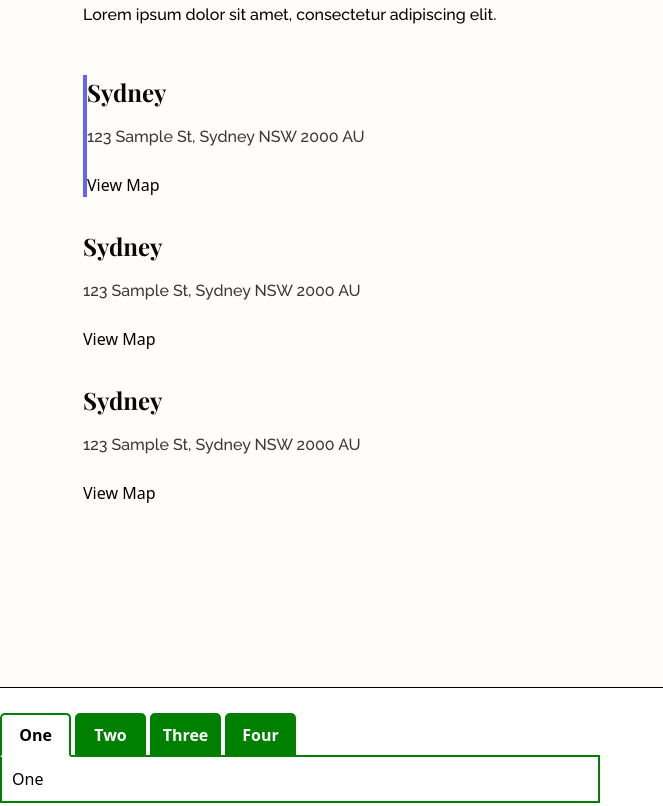
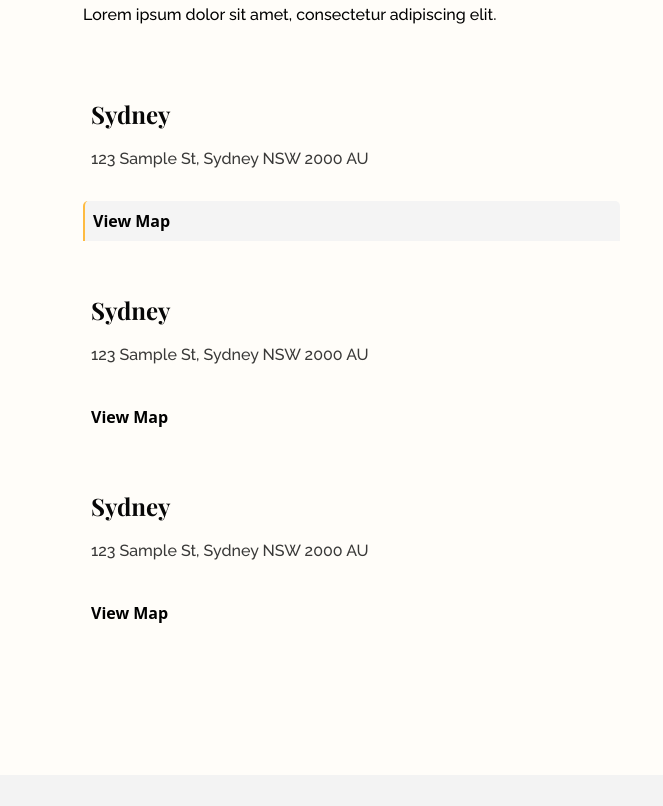
Before and after one commit to atiqurrahman52/food-delivery-html, a website: page pages/about.html in a window 1280 px wide. Shown: the part 2518-3324 px from the top of the page, without its empty margins (0-663 px from the left). Drawn offline with nearby package versions, Linux system fonts and the light colour scheme; files that its build step writes are made by us from their sources; grey boxes are pictures that could not be loaded; a web font is replaced by a local one.

Commit message:
outlet tab section done

```diff
--- a/assets/js/common.js
+++ b/assets/js/common.js
@@ -135,10 +135,10 @@ $(document).ready(function() {
 
   //alert('here');
 
-$('.tabs a').click(function(){
+$('.outlets a').click(function(){
 
-   $('.panel').hide();
-   $('.tabs a.active').removeClass('active');
+   $('.outlet').hide();
+   $('.outlets a.active').removeClass('active');
    $(this).addClass('active');
 
    var panel = $(this).attr('href');
@@ -148,6 +148,6 @@ $('.tabs a').click(function(){
 
 });  // end click
 
-   $('.tabs li:first a').click();
+   $('.outlets li:first a').click();
 
 }); // end ready
--- a/main.css
+++ b/main.css
@@ -147,69 +147,33 @@
 }
 
 
-/* practice start  */
-.tabbedPanels { width: 600px;
-  margin-top: 25px;
-}
-
-.panelContainer {
-clear: left;
-margin-bottom: 25px;
-border: 2px solid green;
-background-color: #fff;
-padding: 10px;
-/* add height if you want equal panels */
-}
 
 
 
 
-/* reset ul defaults  */
-.tabs {
-margin: 0;
-padding: 0;
-list-style: none;
-}
 
-/* set li properties  */
-.tabs li {
-float: left;
-width: 75px;
-padding: 0;
-margin: 0;
-text-align: center;
-}
 
 /* all formatting goes inside 'a' */
-.tabs a {
+.outlets a {
 display: block;
 text-decoration: none;
-color: #fff;
+color: black;
 font-weight: bold;
 padding:  8px;
-margin-right: 4px;  /* spaces out the tabs  */
-border: 2px solid green;
+margin-right: 4px;
 border-top-right-radius: 5px;
 border-top-left-radius: 5px;
-background-color: green;
-margin-bottom: -2px;  /* negative margin will move it down
-             to blend in with outer border  */
+margin-bottom: -2px;
+
 }
 
 
-.tabs a.active {
-border-bottom: 2px solid white;
+.outlets a.active {
+/* border-bottom: 2px solid white; */
 background-color: #fff;
 color: #000;
 font-weight: bold;
+background-color: #F4F4F4;
+border-left: 2px solid #FEBB41;
+
 }
-
-.panel img {
-
-margin-top: 10px;
-}
-
-.panel p  {
-
-margin-bottom: 0px;
-}
--- a/pages/about.html
+++ b/pages/about.html
@@ -700,8 +700,6 @@
               </div>
               <div class="swiper-pagination ourTeamPage"></div>
             </div>
-
-
           </div>
         </div>
       </div>
@@ -713,42 +711,79 @@
       <div class="bg-[#F9F6F1]">
         <div class="container">
           <div class="py-10 lg:py-20">
-
             <div class="text-center">
               <div>
                 <div class="flex justify-center items-center mb-3 lg:mb-4">
-                        <img class=""  src="../assets/image/about/user.webp"  alt="" />
+                  <img class="" src="../assets/image/about/user.webp" alt="" />
                 </div>
-                        <h3 class="font-Playfair font-medium text-base leading-6 text-primary mb-6">Name Surname</h3>
+                <h3
+                  class="font-Playfair font-medium text-base leading-6 text-primary mb-6"
+                >
+                  Name Surname
+                </h3>
                 <div class="flex justify-center items-center space-x-1 mb-6">
-                            <svg width="20" height="19" viewBox="0 0 20 19" fill="none" xmlns="http://www.w3.org/2000/svg">
-                                <path d="M9.07088 0.612343C9.41462 -0.204115 10.5854 -0.204114 10.9291 0.612346L12.9579 5.43123C13.1029 5.77543 13.4306 6.01061 13.8067 6.0404L19.0727 6.45748C19.9649 6.52814 20.3267 7.62813 19.6469 8.2034L15.6348 11.5987C15.3482 11.8412 15.223 12.2218 15.3106 12.5843L16.5363 17.661C16.744 18.5211 15.7969 19.201 15.033 18.7401L10.5245 16.0196C10.2025 15.8252 9.7975 15.8252 9.47548 16.0196L4.96699 18.7401C4.20311 19.201 3.25596 18.5211 3.46363 17.661L4.68942 12.5843C4.77698 12.2218 4.65182 11.8412 4.36526 11.5987L0.353062 8.2034C-0.326718 7.62813 0.0350679 6.52814 0.927291 6.45748L6.19336 6.0404C6.5695 6.01061 6.89716 5.77543 7.04207 5.43123L9.07088 0.612343Z" fill="#FEBB41"/>
+                  <svg
+                    width="20"
+                    height="19"
+                    viewBox="0 0 20 19"
+                    fill="none"
+                    xmlns="http://www.w3.org/2000/svg"
+                  >
+                    <path
+                      d="M9.07088 0.612343C9.41462 -0.204115 10.5854 -0.204114 10.9291 0.612346L12.9579 5.43123C13.1029 5.77543 13.4306 6.01061 13.8067 6.0404L19.0727 6.45748C19.9649 6.52814 20.3267 7.62813 19.6469 8.2034L15.6348 11.5987C15.3482 11.8412 15.223 12.2218 15.3106 12.5843L16.5363 17.661C16.744 18.5211 15.7969 19.201 15.033 18.7401L10.5245 16.0196C10.2025 15.8252 9.7975 15.8252 9.47548 16.0196L4.96699 18.7401C4.20311 19.201 3.25596 18.5211 3.46363 17.661L4.68942 12.5843C4.77698 12.2218 4.65182 11.8412 4.36526 11.5987L0.353062 8.2034C-0.326718 7.62813 0.0350679 6.52814 0.927291 6.45748L6.19336 6.0404C6.5695 6.01061 6.89716 5.77543 7.04207 5.43123L9.07088 0.612343Z"
+                      fill="#FEBB41"
+                    />
                   </svg>
-                                <svg width="20" height="19" viewBox="0 0 20 19" fill="none" xmlns="http://www.w3.org/2000/svg">
-                                    <path d="M9.07088 0.612343C9.41462 -0.204115 10.5854 -0.204114 10.9291 0.612346L12.9579 5.43123C13.1029 5.77543 13.4306 6.01061 13.8067 6.0404L19.0727 6.45748C19.9649 6.52814 20.3267 7.62813 19.6469 8.2034L15.6348 11.5987C15.3482 11.8412 15.223 12.2218 15.3106 12.5843L16.5363 17.661C16.744 18.5211 15.7969 19.201 15.033 18.7401L10.5245 16.0196C10.2025 15.8252 9.7975 15.8252 9.47548 16.0196L4.96699 18.7401C4.20311 19.201 3.25596 18.5211 3.46363 17.661L4.68942 12.5843C4.77698 12.2218 4.65182 11.8412 4.36526 11.5987L0.353062 8.2034C-0.326718 7.62813 0.0350679 6.52814 0.927291 6.45748L6.19336 6.0404C6.5695 6.01061 6.89716 5.77543 7.04207 5.43123L9.07088 0.612343Z" fill="#FEBB41"/>
+                  <svg
+                    width="20"
+                    height="19"
+                    viewBox="0 0 20 19"
+                    fill="none"
+                    xmlns="http://www.w3.org/2000/svg"
+                  >
+                    <path
+                      d="M9.07088 0.612343C9.41462 -0.204115 10.5854 -0.204114 10.9291 0.612346L12.9579 5.43123C13.1029 5.77543 13.4306 6.01061 13.8067 6.0404L19.0727 6.45748C19.9649 6.52814 20.3267 7.62813 19.6469 8.2034L15.6348 11.5987C15.3482 11.8412 15.223 12.2218 15.3106 12.5843L16.5363 17.661C16.744 18.5211 15.7969 19.201 15.033 18.7401L10.5245 16.0196C10.2025 15.8252 9.7975 15.8252 9.47548 16.0196L4.96699 18.7401C4.20311 19.201 3.25596 18.5211 3.46363 17.661L4.68942 12.5843C4.77698 12.2218 4.65182 11.8412 4.36526 11.5987L0.353062 8.2034C-0.326718 7.62813 0.0350679 6.52814 0.927291 6.45748L6.19336 6.0404C6.5695 6.01061 6.89716 5.77543 7.04207 5.43123L9.07088 0.612343Z"
+                      fill="#FEBB41"
+                    />
                   </svg>
-                                    <svg width="20" height="19" viewBox="0 0 20 19" fill="none" xmlns="http://www.w3.org/2000/svg">
-                                        <path d="M9.07088 0.612343C9.41462 -0.204115 10.5854 -0.204114 10.9291 0.612346L12.9579 5.43123C13.1029 5.77543 13.4306 6.01061 13.8067 6.0404L19.0727 6.45748C19.9649 6.52814 20.3267 7.62813 19.6469 8.2034L15.6348 11.5987C15.3482 11.8412 15.223 12.2218 15.3106 12.5843L16.5363 17.661C16.744 18.5211 15.7969 19.201 15.033 18.7401L10.5245 16.0196C10.2025 15.8252 9.7975 15.8252 9.47548 16.0196L4.96699 18.7401C4.20311 19.201 3.25596 18.5211 3.46363 17.661L4.68942 12.5843C4.77698 12.2218 4.65182 11.8412 4.36526 11.5987L0.353062 8.2034C-0.326718 7.62813 0.0350679 6.52814 0.927291 6.45748L6.19336 6.0404C6.5695 6.01061 6.89716 5.77543 7.04207 5.43123L9.07088 0.612343Z" fill="#FEBB41"/>
+                  <svg
+                    width="20"
+                    height="19"
+                    viewBox="0 0 20 19"
+                    fill="none"
+                    xmlns="http://www.w3.org/2000/svg"
+                  >
+                    <path
+                      d="M9.07088 0.612343C9.41462 -0.204115 10.5854 -0.204114 10.9291 0.612346L12.9579 5.43123C13.1029 5.77543 13.4306 6.01061 13.8067 6.0404L19.0727 6.45748C19.9649 6.52814 20.3267 7.62813 19.6469 8.2034L15.6348 11.5987C15.3482 11.8412 15.223 12.2218 15.3106 12.5843L16.5363 17.661C16.744 18.5211 15.7969 19.201 15.033 18.7401L10.5245 16.0196C10.2025 15.8252 9.7975 15.8252 9.47548 16.0196L4.96699 18.7401C4.20311 19.201 3.25596 18.5211 3.46363 17.661L4.68942 12.5843C4.77698 12.2218 4.65182 11.8412 4.36526 11.5987L0.353062 8.2034C-0.326718 7.62813 0.0350679 6.52814 0.927291 6.45748L6.19336 6.0404C6.5695 6.01061 6.89716 5.77543 7.04207 5.43123L9.07088 0.612343Z"
+                      fill="#FEBB41"
+                    />
                   </svg>
-                                        <svg width="20" height="19" viewBox="0 0 20 19" fill="none" xmlns="http://www.w3.org/2000/svg">
-                                            <path d="M9.07088 0.612343C9.41462 -0.204115 10.5854 -0.204114 10.9291 0.612346L12.9579 5.43123C13.1029 5.77543 13.4306 6.01061 13.8067 6.0404L19.0727 6.45748C19.9649 6.52814 20.3267 7.62813 19.6469 8.2034L15.6348 11.5987C15.3482 11.8412 15.223 12.2218 15.3106 12.5843L16.5363 17.661C16.744 18.5211 15.7969 19.201 15.033 18.7401L10.5245 16.0196C10.2025 15.8252 9.7975 15.8252 9.47548 16.0196L4.96699 18.7401C4.20311 19.201 3.25596 18.5211 3.46363 17.661L4.68942 12.5843C4.77698 12.2218 4.65182 11.8412 4.36526 11.5987L0.353062 8.2034C-0.326718 7.62813 0.0350679 6.52814 0.927291 6.45748L6.19336 6.0404C6.5695 6.01061 6.89716 5.77543 7.04207 5.43123L9.07088 0.612343Z" fill="#FEBB41"/>
+                  <svg
+                    width="20"
+                    height="19"
+                    viewBox="0 0 20 19"
+                    fill="none"
+                    xmlns="http://www.w3.org/2000/svg"
+                  >
+                    <path
+                      d="M9.07088 0.612343C9.41462 -0.204115 10.5854 -0.204114 10.9291 0.612346L12.9579 5.43123C13.1029 5.77543 13.4306 6.01061 13.8067 6.0404L19.0727 6.45748C19.9649 6.52814 20.3267 7.62813 19.6469 8.2034L15.6348 11.5987C15.3482 11.8412 15.223 12.2218 15.3106 12.5843L16.5363 17.661C16.744 18.5211 15.7969 19.201 15.033 18.7401L10.5245 16.0196C10.2025 15.8252 9.7975 15.8252 9.47548 16.0196L4.96699 18.7401C4.20311 19.201 3.25596 18.5211 3.46363 17.661L4.68942 12.5843C4.77698 12.2218 4.65182 11.8412 4.36526 11.5987L0.353062 8.2034C-0.326718 7.62813 0.0350679 6.52814 0.927291 6.45748L6.19336 6.0404C6.5695 6.01061 6.89716 5.77543 7.04207 5.43123L9.07088 0.612343Z"
+                      fill="#FEBB41"
+                    />
                   </svg>
-
-
-
-
                 </div>
-                        <p class="font-Playfair font-bold text-base lg:text-2xl leading-[22px] lg:leading-[34px] text-primary md:px-20 lg:px-32">"A customer testimonial that highlights features and answers potential customer doubts about your product or service.
-                             Showcase testimonials from a similar demographic to your customers."</p>
+                <p
+                  class="font-Playfair font-bold text-base lg:text-2xl leading-[22px] lg:leading-[34px] text-primary md:px-20 lg:px-32"
+                >
+                  "A customer testimonial that highlights features and answers
+                  potential customer doubts about your product or service.
+                  Showcase testimonials from a similar demographic to your
+                  customers."
+                </p>
               </div>
             </div>
-
           </div>
-
         </div>
-
       </div>
-
     </section>
     <!-- Testimonial end -->
 
@@ -758,103 +793,109 @@
         <div class="py-10 lg:py-[112px]">
           <div class="container">
             <div class="mb-12">
-                    <h3 class="font-Playfair font-bold text-2xl lg:text-[32px] leading-[34px] lg:leading-[42px] text-black mb-6">Our Outlets</h3>
-                    <p class="font-Raleway font-medium text-base leading-6 text-black">Lorem ipsum dolor sit amet, consectetur adipiscing elit. </p>
+              <h3
+                class="font-Playfair font-bold text-2xl lg:text-[32px] leading-[34px] lg:leading-[42px] text-black mb-6"
+              >
+                Our Outlets
+              </h3>
+              <p
+                class="font-Raleway font-medium text-base leading-6 text-black"
+              >
+                Lorem ipsum dolor sit amet, consectetur adipiscing elit.
+              </p>
             </div>
 
-
             <div class="grid grid-cols-1 lg:grid-cols-2 gap-4 lg:gap-8">
-
-                       <div class="">
-                        <div class="mb-4 lg:mb-8 border-l-4 border-indigo-500">
-                            <h3 class="font-Playfair font-bold text-xl lg:text-2xl leading-7 lg:leading-[34px] text-primary mb-4">Sydney</h3>
-                            <p class="font-Raleway font-medium text-sm lg:text-base leading-[21px] lg:leading-6 text-primary/80 mb-6">123 Sample St, Sydney NSW 2000 AU</p>
+              <ul class="outlets">
+                <li>
+                  <a href="#outlet1">
+                    <div class="mb-4 lg:mb-8">
+                      <h3
+                        class="font-Playfair font-bold text-xl lg:text-2xl leading-7 lg:leading-[34px] text-primary mb-4"
+                      >
+                        Sydney
+                      </h3>
+                      <p
+                        class="font-Raleway font-medium text-sm lg:text-base leading-[21px] lg:leading-6 text-primary/80 mb-6"
+                      >
+                        123 Sample St, Sydney NSW 2000 AU
+                      </p>
                       <a href="#">View Map</a>
                     </div>
+                  </a>
+                </li>
+                <li>
+                  <a href="#outlet2">
                     <div class="mb-4 lg:mb-8">
-                            <h3 class="font-Playfair font-bold text-xl lg:text-2xl leading-7 lg:leading-[34px] text-primary mb-4">Sydney</h3>
-                            <p class="font-Raleway font-medium text-sm lg:text-base leading-[21px] lg:leading-6 text-primary/80 mb-6">123 Sample St, Sydney NSW 2000 AU</p>
+                      <h3
+                        class="font-Playfair font-bold text-xl lg:text-2xl leading-7 lg:leading-[34px] text-primary mb-4"
+                      >
+                        Sydney
+                      </h3>
+                      <p
+                        class="font-Raleway font-medium text-sm lg:text-base leading-[21px] lg:leading-6 text-primary/80 mb-6"
+                      >
+                        123 Sample St, Sydney NSW 2000 AU
+                      </p>
                       <a href="#">View Map</a>
                     </div>
+                  </a>
+                </li>
+
+                <li>
+                  <a href="#outlet3">
                     <div class="mb-4 lg:mb-8">
-                            <h3 class="font-Playfair font-bold text-xl lg:text-2xl leading-7 lg:leading-[34px] text-primary mb-4">Sydney</h3>
-                            <p class="font-Raleway font-medium text-sm lg:text-base leading-[21px] lg:leading-6 text-primary/80 mb-6">123 Sample St, Sydney NSW 2000 AU</p>
+                      <h3
+                        class="font-Playfair font-bold text-xl lg:text-2xl leading-7 lg:leading-[34px] text-primary mb-4"
+                      >
+                        Sydney
+                      </h3>
+                      <p
+                        class="font-Raleway font-medium text-sm lg:text-base leading-[21px] lg:leading-6 text-primary/80 mb-6"
+                      >
+                        123 Sample St, Sydney NSW 2000 AU
+                      </p>
                       <a href="#">View Map</a>
                     </div>
-                       </div>
+                  </a>
+                </li>
+              </ul>
 
               <div>
-                            <iframe src="https://www.google.com/maps/embed?pb=!1m16!1m12!1m3!1d2965.0824050173574!2d-93.63905729999999!3d41.998507000000004!2m3!1f0!2f0!3f0!3m2!1i1024!2i768!4f13.1!2m1!1sWebFilings%2C+University+Boulevard%2C+Ames%2C+IA!5e0!3m2!1sen!2sus!4v1390839289319"
-                             width="100%" height="500" frameborder="0" style="border:0"></iframe>
+                <div id="outlet1" class="outlet">
+                  <iframe
+                    src="https://www.google.com/maps/embed?pb=!1m16!1m12!1m3!1d2965.0824050173574!2d-93.63905729999999!3d41.998507000000004!2m3!1f0!2f0!3f0!3m2!1i1024!2i768!4f13.1!2m1!1sWebFilings%2C+University+Boulevard%2C+Ames%2C+IA!5e0!3m2!1sen!2sus!4v1390839289319"
+                    width="100%"
+                    height="500"
+                    frameborder="0"
+                    style="border: 0"
+                  ></iframe>
                 </div>
-
+                <div id="outlet2" class="outlet">
+                  <iframe
+                    src="https://www.google.com/maps/embed?pb=!1m16!1m12!1m3!1d2965.0824050173574!2d-93.63905729999999!3d41.998507000000004!2m3!1f0!2f0!3f0!3m2!1i1024!2i768!4f13.1!2m1!1sWebFilings%2C+University+Boulevard%2C+Ames%2C+IA!5e0!3m2!1sen!2sus!4v1390839289319"
+                    width="100%"
+                    height="500"
+                    frameborder="0"
+                    style="border: 0"
+                  ></iframe>
                 </div>
-
+                <div id="outlet3" class="outlet">
+                  <iframe
+                    src="https://www.google.com/maps/embed?pb=!1m16!1m12!1m3!1d2965.0824050173574!2d-93.63905729999999!3d41.998507000000004!2m3!1f0!2f0!3f0!3m2!1i1024!2i768!4f13.1!2m1!1sWebFilings%2C+University+Boulevard%2C+Ames%2C+IA!5e0!3m2!1sen!2sus!4v1390839289319"
+                    width="100%"
+                    height="500"
+                    frameborder="0"
+                    style="border: 0"
+                  ></iframe>
                 </div>
-
               </div>
-
             </div>
-
+          </div>
+        </div>
+      </div>
     </section>
     <!-- Our Outlets end  -->
-
-     <hr>
-
-
-     <!-- practice started  -->
-
-     <div class="tabbedPanels">  <!-- begins the tabbed panels / wrapper-->
-
-        <ul class="tabs">
-         <li><a href="#panel1">One</a></li>
-         <li><a href="#panel2">Two</a></li>
-         <li><a href="#panel3">Three</a></li>
-         <li><a href="#panel4">Four</a></li>
-        </ul>
-
-       <div class="panelContainer">
-
-       <div id="panel1" class="panel">
-
-       <p>
-        One
-       </p>
-       </div>  <!-- end panel 1 -->
-
-
-       <div id="panel2" class="panel">
-
-       <p>
-        Two
-
-       </p>
-       </div> <!-- end panel 2 -->
-
-
-       <div id="panel3" class="panel">
-       <p>
-        Three
-
-       </p>
-       </div>  <!-- end panel 3 -->
-
-       <div id="panel4" class="panel">
-       <p>
-        Four
-       </p>
-       </div>  <!-- end panel 4 -->
-
-       </div> <!-- end div class="panelContainer" or panel wrapper -->
-
-       </div> <!-- ends the tabbed panels / wrapper-->
-
-
-     <!-- practice end  -->
-
-     <div>
-
-     </div>
 
     <!-- Subscribe Newsletter started -->
     <section id="subscribe">
```
Lines whose indentation alone changed are shown as unchanged.
